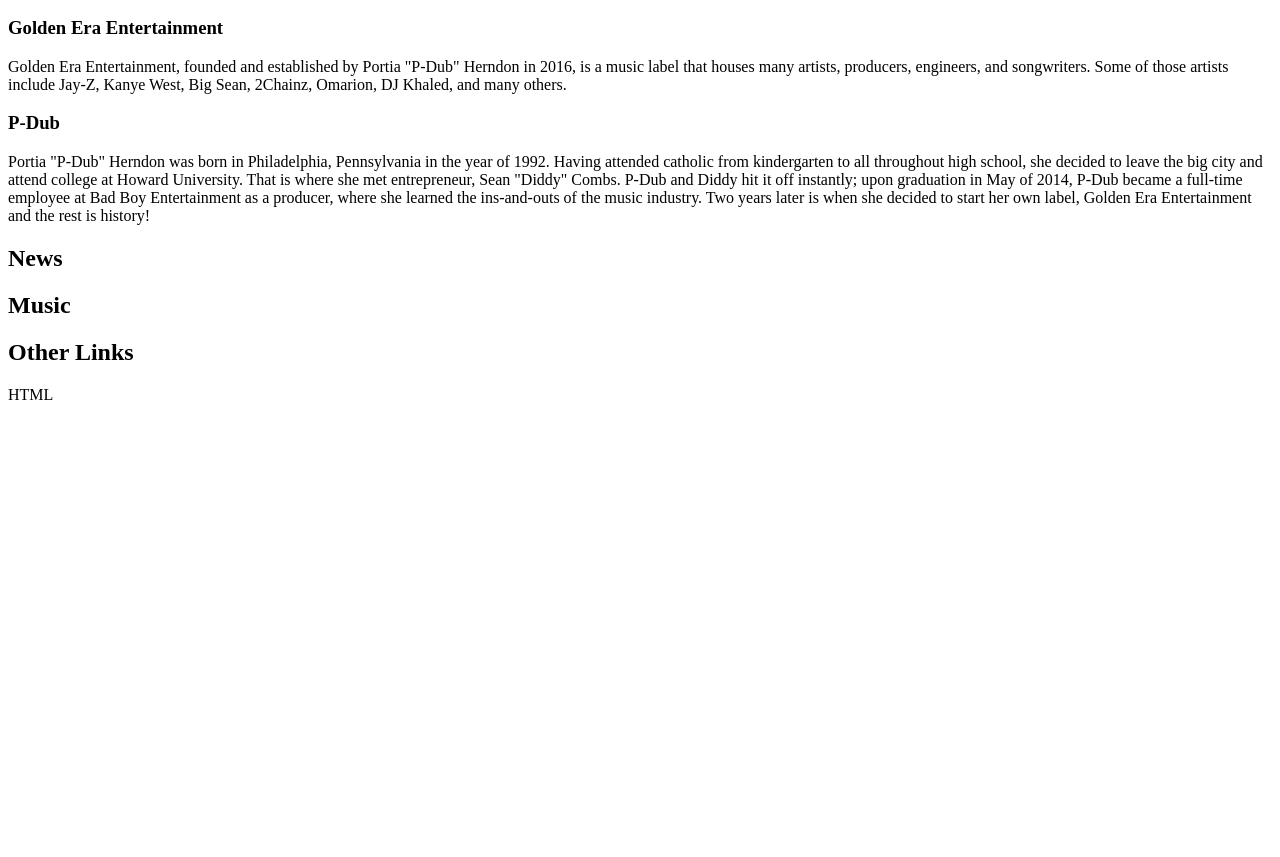
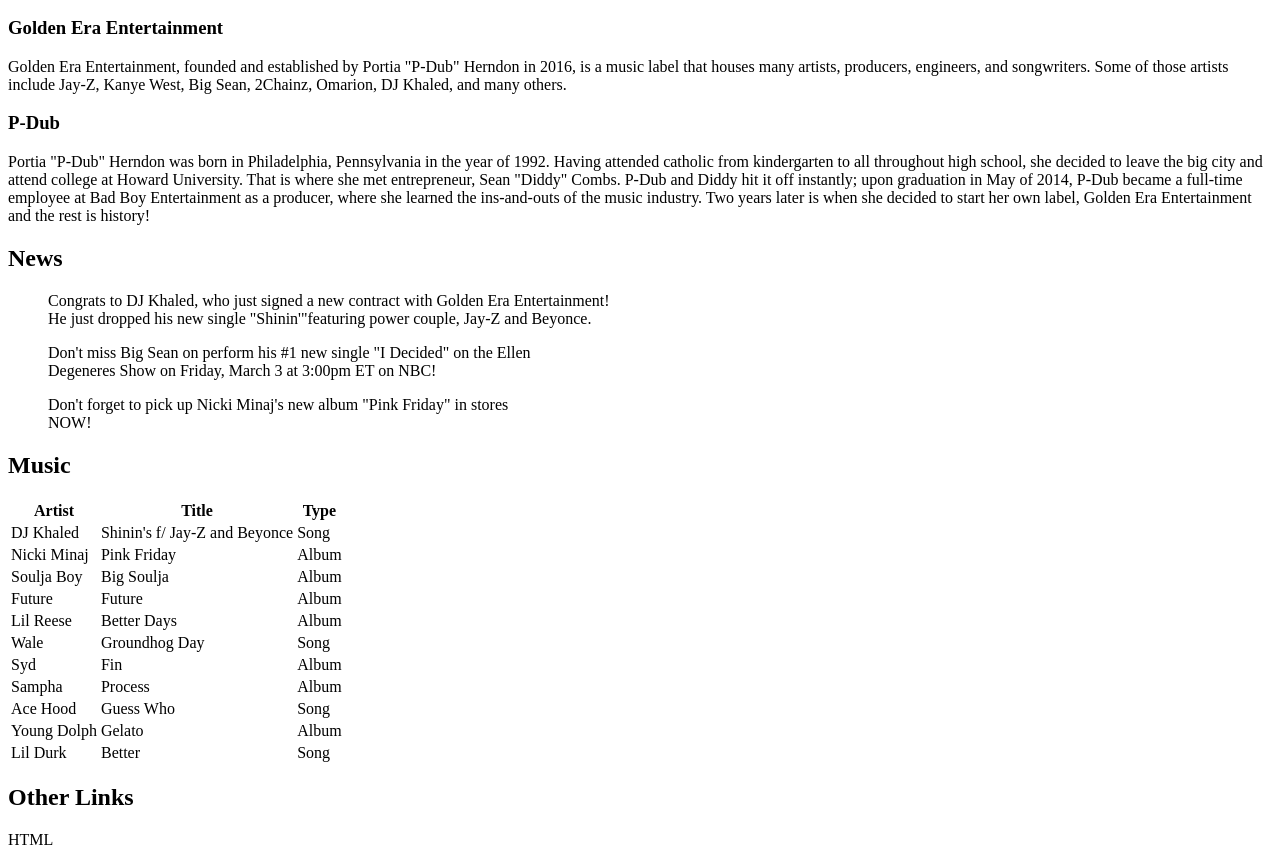
Before and after one commit to portiaherndon/HTML, a plain HTML site: page index.html in a window 1280 px wide. Shown: the part 110-967 px from the top of the page. Before the commit the page ends 800 px from the top, so only its background shows below. Drawn offline with Linux system fonts and the light colour scheme.

Commit message:
More code added to index.html

```diff
--- a/index.html
+++ b/index.html
@@ -13,8 +13,30 @@
 			<p>Portia "P-Dub" Herndon was born in Philadelphia, Pennsylvania in the year of 1992. Having attended catholic from kindergarten to all throughout high school, she decided to leave the big city and attend college at Howard University. That is where she met entrepreneur, Sean "Diddy" Combs. P-Dub and Diddy hit it off instantly; upon graduation in May of 2014, P-Dub became a full-time employee at Bad Boy Entertainment as a producer, where she learned the ins-and-outs of the music industry. Two years later is when she decided to start her own label, Golden Era Entertainment and the rest is history! </p>
 
 		<h2>News</h2>
-
+			<blockquote>
+			Congrats to DJ Khaled, who just signed a new contract with Golden Era Entertainment! <br />He just dropped his new single "Shinin'"featuring power couple, Jay-Z and Beyonce.
+			</blockquote>
+			<blockquote>
+			Don't miss Big Sean on perform his #1 new single "I Decided" on the Ellen <br />Degeneres Show on Friday, March 3 at 3:00pm ET on NBC!
+			</blockquote>
+			<blockquote>
+			Don't forget to pick up Nicki Minaj's new album "Pink Friday" in stores <br />NOW!
+			</blockquote>
 		<h2>Music</h2>
+			<table>
+				<tr><th>Artist</th><th>Title</th><th>Type</th></tr>
+				<tr><td>DJ Khaled</td><td>Shinin's f/ Jay-Z and Beyonce</td><td>Song</td></tr>
+				<tr><td>Nicki Minaj</td><td>Pink Friday</td><td>Album</td></tr>
+				<tr><td>Soulja Boy</td><td>Big Soulja</td><td>Album</td></tr>
+				<tr><td>Future</td><td>Future</td><td>Album</td></tr>
+				<tr><td>Lil Reese</td><td>Better Days</td><td>Album</td></tr>
+				<tr><td>Wale</td><td>Groundhog Day</td><td>Song</td></tr>
+				<tr><td>Syd</td><td>Fin</td><td>Album</td></tr>
+				<tr><td>Sampha</td><td>Process</td><td>Album</td></tr>
+				<tr><td>Ace Hood</td><td>Guess Who</td><td>Song</td></tr>
+				<tr><td>Young Dolph</td><td>Gelato</td><td>Album</td></tr>
+				<tr><td>Lil Durk</td><td>Better</td><td>Song</td></tr>
+			</table>
 		<h2>Other Links</h2>
 	</body>
 
```
